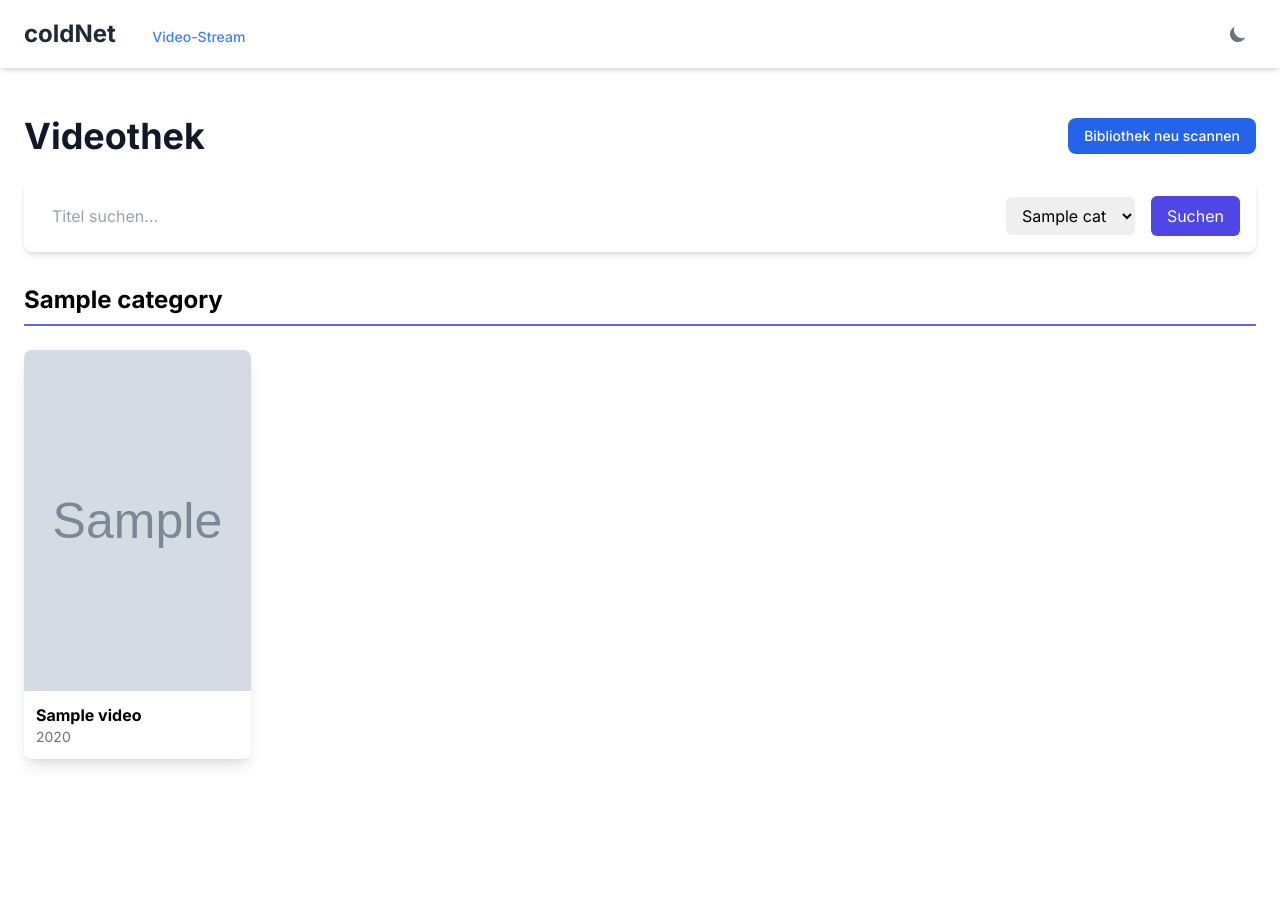
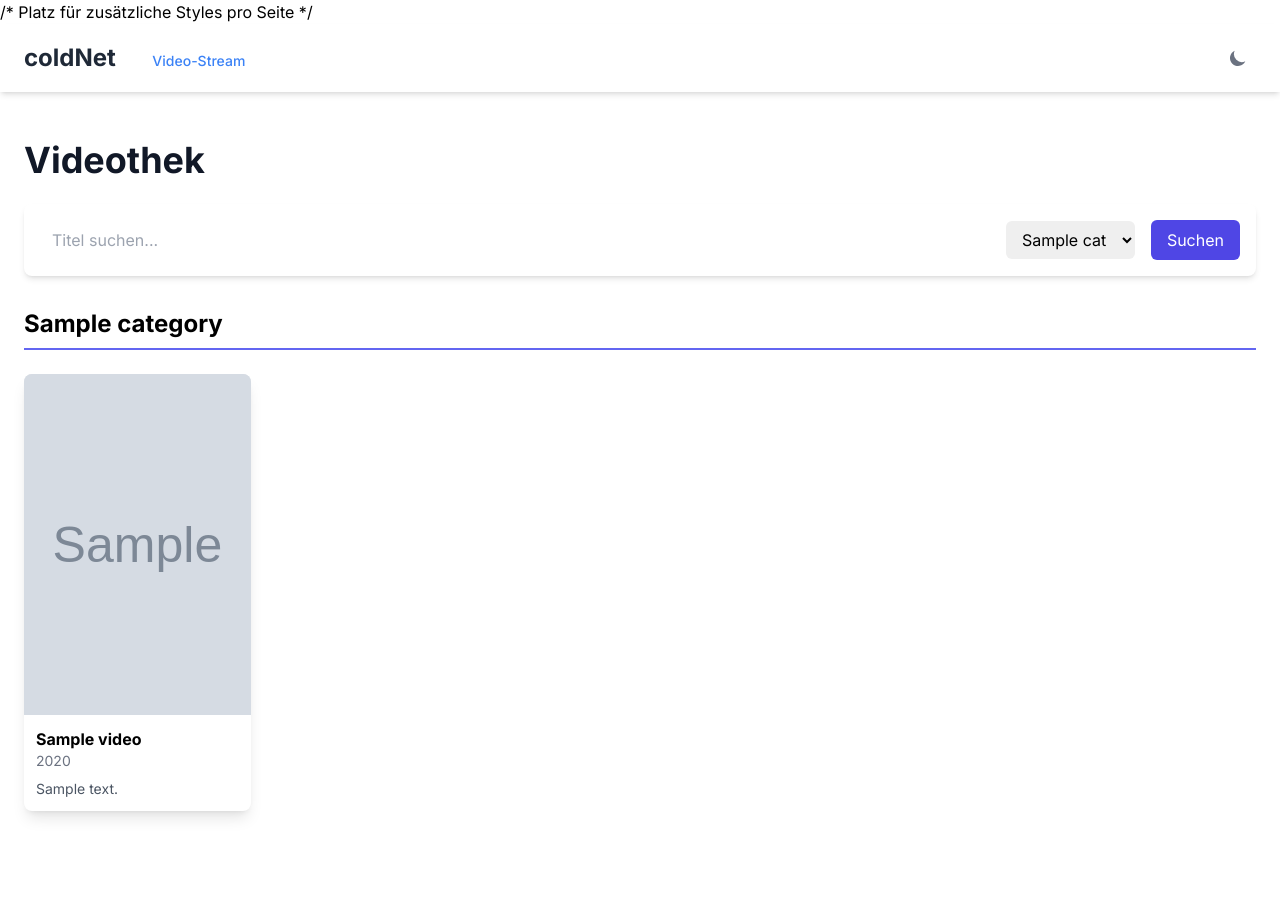
Before and after one commit to jokaje/coldNet, a Flask app: template app/templates/video_stream.html in a window 1280 px wide. Before the commit the page ends 766 px from the top, so only its background shows below. Run offline with Flask 3, Linux system fonts and the light colour scheme; the template is opened without the code that fills it: most values are stand-ins (such as "Sample title", 1, 10 or a date in 2020); grey boxes marked "Sample" are stand-in pictures; some libraries are stand-ins or nearby versions.

Commit message:
Update video_stream.html

```diff
--- a/app/templates/video_stream.html
+++ b/app/templates/video_stream.html
@@ -3,18 +3,51 @@
 {% block title %}Video Streaming | coldNet{% endblock %}
 {% block page_title %}<span class="ml-4 text-sm font-medium text-blue-500">Video-Stream</span>{% endblock %}
 
+{% block styles %}
+<style>
+    .description-truncate {
+        display: -webkit-box;
+        -webkit-line-clamp: 2; /* Zeilenanzahl, nach der abgeschnitten wird */
+        -webkit-box-orient: vertical;
+        overflow: hidden;
+        text-overflow: ellipsis;
+        min-height: 2.5em; /* Stellt sicher, dass auch bei kurzen Texten Platz für 2 Zeilen ist */
+    }
+</style>
+{% endblock %}
+
 {% block content %}
-<div class="flex justify-between items-center mb-6">
+<div class="flex justify-between items-center mb-6 flex-wrap gap-4">
     <h1 class="text-4xl font-bold text-gray-900 dark-mode-text">Videothek</h1>
-    <a href="{{ url_for('main.scan_videos') }}" class="px-4 py-2 text-sm font-medium text-white bg-blue-600 hover:bg-blue-700 rounded-lg">
+    {% if current_user.is_admin %}
+    <a href="{{ url_for('main.scan_videos') }}" class="px-4 py-2 text-sm font-medium text-white bg-blue-600 hover:bg-blue-700 rounded-lg shadow-md transition-transform transform hover:scale-105">
         Bibliothek neu scannen
     </a>
+    {% endif %}
+</div>
+
+<!-- Video Player Bereich (zuerst versteckt) -->
+<div id="videoPlayerSection" class="mb-8 bg-gray-800 dark:bg-black p-2 rounded-xl shadow-2xl sticky top-4 z-30 hidden">
+    <div id="videoPlayerContainer" class="bg-black rounded-lg overflow-hidden">
+        <video id="mainVideoPlayer" width="100%" controls controlsList="nodownload" class="rounded-lg aspect-video">
+            <source src="" type="video/mp4">
+            Dein Browser unterstützt das Video-Tag nicht.
+        </video>
+    </div>
+    <div class="flex justify-between items-center mt-2 px-2">
+        <p id="currentVideoTitle" class="text-lg text-gray-200 font-semibold truncate"></p>
+        <button id="closePlayerButton" class="text-gray-400 hover:text-white" title="Player schließen">
+            <svg xmlns="http://www.w3.org/2000/svg" fill="none" viewBox="0 0 24 24" stroke-width="2" stroke="currentColor" class="w-6 h-6">
+                <path stroke-linecap="round" stroke-linejoin="round" d="M6 18 18 6M6 6l12 12" />
+            </svg>
+        </button>
+    </div>
 </div>
 
 <!-- Such- und Filterleiste -->
-<form method="get" class="bg-white dark-mode-card p-4 rounded-lg shadow-md mb-8 flex items-center gap-4">
+<form method="get" class="bg-white dark-mode-card p-4 rounded-lg shadow-md mb-8 flex items-center gap-4 sticky top-4 z-20">
     <input type="text" name="search" placeholder="Titel suchen..." value="{{ search_query or '' }}" class="w-full px-3 py-2 rounded-md dark-mode-input">
-    <select name="category" class="px-3 py-2 rounded-md dark-mode-input">
+    <select name="category" class="px-3 py-2 rounded-md dark-mode-input" onchange="this.form.submit()">
         {% for cat in categories %}
             <option value="{{ cat }}" {% if cat == selected_category %}selected{% endif %}>{{ cat }}</option>
         {% endfor %}
@@ -29,23 +62,84 @@
             <h2 class="text-2xl font-bold border-b-2 border-indigo-500 pb-2 mb-6 dark-mode-text">{{ category }}</h2>
             <div class="grid grid-cols-1 sm:grid-cols-2 md:grid-cols-3 lg:grid-cols-4 xl:grid-cols-5 gap-6">
                 {% for video in videos %}
-                <a href="{{ url_for('main.watch_video', video_id=video.id) }}" class="group block bg-white dark-mode-card rounded-lg shadow-lg overflow-hidden transform hover:-translate-y-2 transition-all-fast">
-                    <div class="relative pt-[150%]"> <!-- Aspect ratio for posters -->
-                        <img src="{{ video.thumbnail_url or url_for('static', filename='placeholder.png') }}" alt="{{ video.title }}" class="absolute top-0 left-0 w-full h-full object-cover">
+                <div class="video-card group block bg-white dark-mode-card rounded-lg shadow-lg overflow-hidden transform hover:-translate-y-2 transition-all-fast cursor-pointer flex flex-col"
+                     data-video-src="{{ url_for('main.serve_video_file', filepath=video.filepath) }}"
+                     data-video-title="{{ video.title }}">
+                    <div class="relative pt-[150%] bg-gray-200 dark:bg-gray-700">
+                        <img src="{{ video.thumbnail_url or url_for('static', filename='placeholder.png') }}"
+                             alt="Thumbnail für {{ video.title }}"
+                             class="absolute top-0 left-0 w-full h-full object-cover"
+                             onerror="this.onerror=null;this.src='{{ url_for('static', filename='placeholder.png') }}';">
                         <div class="absolute inset-0 bg-black bg-opacity-50 flex items-center justify-center opacity-0 group-hover:opacity-100 transition-opacity">
                             <svg class="w-16 h-16 text-white" fill="currentColor" viewBox="0 0 20 20"><path fill-rule="evenodd" d="M10 18a8 8 0 100-16 8 8 0 000 16zM9.555 7.168A1 1 0 008 8v4a1 1 0 001.555.832l3-2a1 1 0 000-1.664l-3-2z" clip-rule="evenodd"></path></svg>
                         </div>
                     </div>
-                    <div class="p-3">
+                    <div class="p-3 flex flex-col flex-grow">
                         <h3 class="font-bold text-md truncate dark-mode-text" title="{{ video.title }}">{{ video.title }}</h3>
-                        <p class="text-sm text-gray-500 dark-mode-text-secondary">{{ video.year or 'Unbekannt' }}</p>
+                        <p class="text-sm text-gray-500 dark-mode-text-secondary mb-2">{{ video.year or '' }}</p>
+                        <!-- NEU: Video-Beschreibung hinzugefügt -->
+                        <p class="text-sm text-gray-600 dark-mode-text-secondary flex-grow description-truncate">{{ video.description or 'Keine Beschreibung verfügbar.' }}</p>
                     </div>
-                </a>
+                </div>
                 {% endfor %}
             </div>
         </div>
     {% endfor %}
 {% else %}
-    <p class="text-center text-gray-500 dark-mode-text-secondary">Keine Videos gefunden. Bitte stelle sicher, dass der Video-Ordner korrekt konfiguriert ist und führe einen Scan durch.</p>
+    <div class="text-center py-10">
+        <p class="text-gray-500 dark-mode-text-secondary">Keine Videos für deine Auswahl gefunden.</p>
+        <a href="{{ url_for('main.video_stream') }}" class="mt-4 inline-block bg-indigo-500 hover:bg-indigo-600 text-white font-semibold py-2 px-4 rounded-lg shadow">Filter zurücksetzen</a>
+    </div>
 {% endif %}
 {% endblock %}
+
+{% block scripts %}
+<script>
+    document.addEventListener('DOMContentLoaded', () => {
+        const videoPlayerSection = document.getElementById('videoPlayerSection');
+        const player = document.getElementById('mainVideoPlayer');
+        const playerSource = player.querySelector('source');
+        const currentVideoTitle = document.getElementById('currentVideoTitle');
+        const closePlayerButton = document.getElementById('closePlayerButton');
+        const searchBar = document.querySelector('.sticky.top-4.z-20'); // Genauerer Selektor
+
+        document.querySelectorAll('.video-card').forEach(card => {
+            card.addEventListener('click', () => {
+                const videoSrc = card.dataset.videoSrc;
+                const videoTitle = card.dataset.videoTitle;
+
+                playerSource.setAttribute('src', videoSrc);
+                player.load();
+                player.play();
+
+                currentVideoTitle.textContent = videoTitle;
+                videoPlayerSection.classList.remove('hidden');
+
+                videoPlayerSection.scrollIntoView({ behavior: 'smooth', block: 'start' });
+
+                // Warten, bis der Player sichtbar ist, um die Höhe korrekt zu messen
+                setTimeout(() => {
+                    const playerHeight = videoPlayerSection.offsetHeight;
+                    if(searchBar) {
+                       searchBar.style.top = `${playerHeight + 16}px`;
+                    }
+                }, 100); // Eine kleine Verzögerung kann helfen
+            });
+        });
+
+        if (closePlayerButton) {
+            closePlayerButton.addEventListener('click', () => {
+                player.pause();
+                playerSource.setAttribute('src', '');
+                player.load();
+
+                videoPlayerSection.classList.add('hidden');
+
+                if(searchBar) {
+                    searchBar.style.top = '1rem';
+                }
+            });
+        }
+    });
+</script>
+{% endblock %}
```
